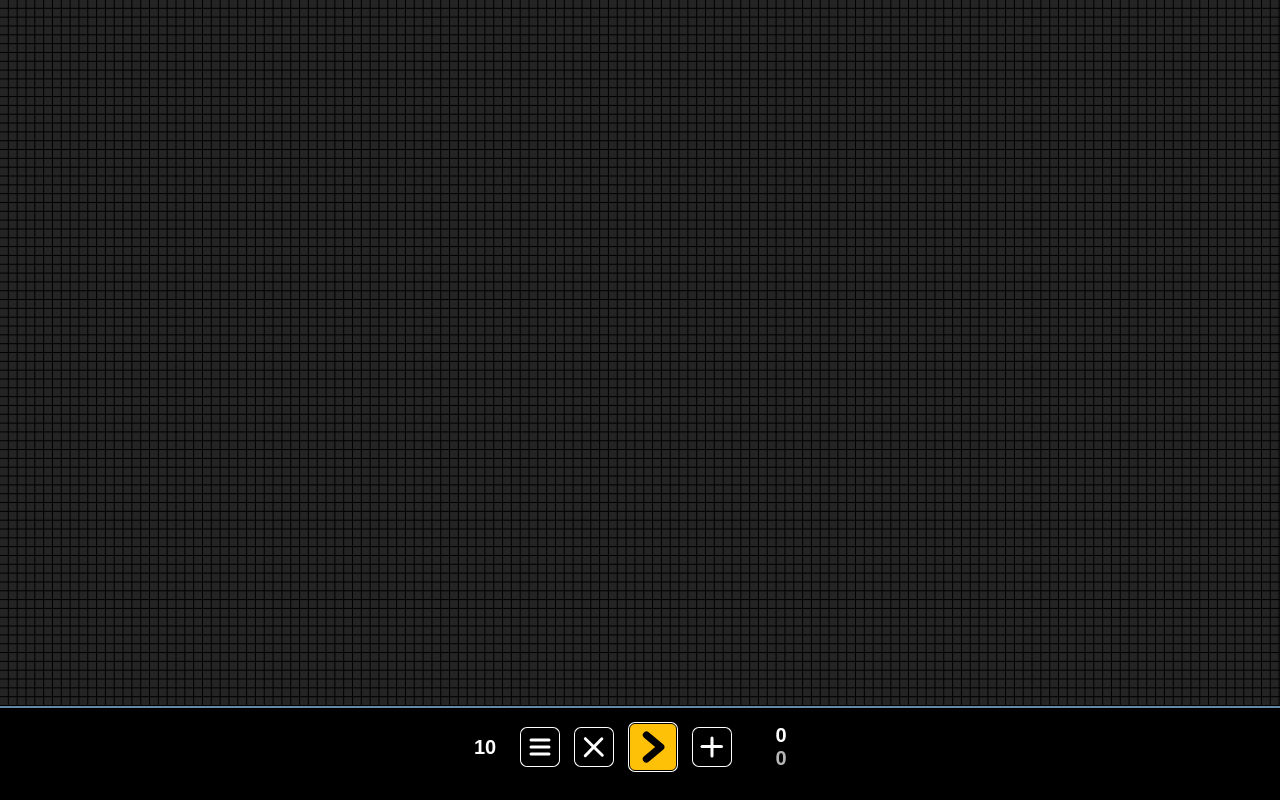
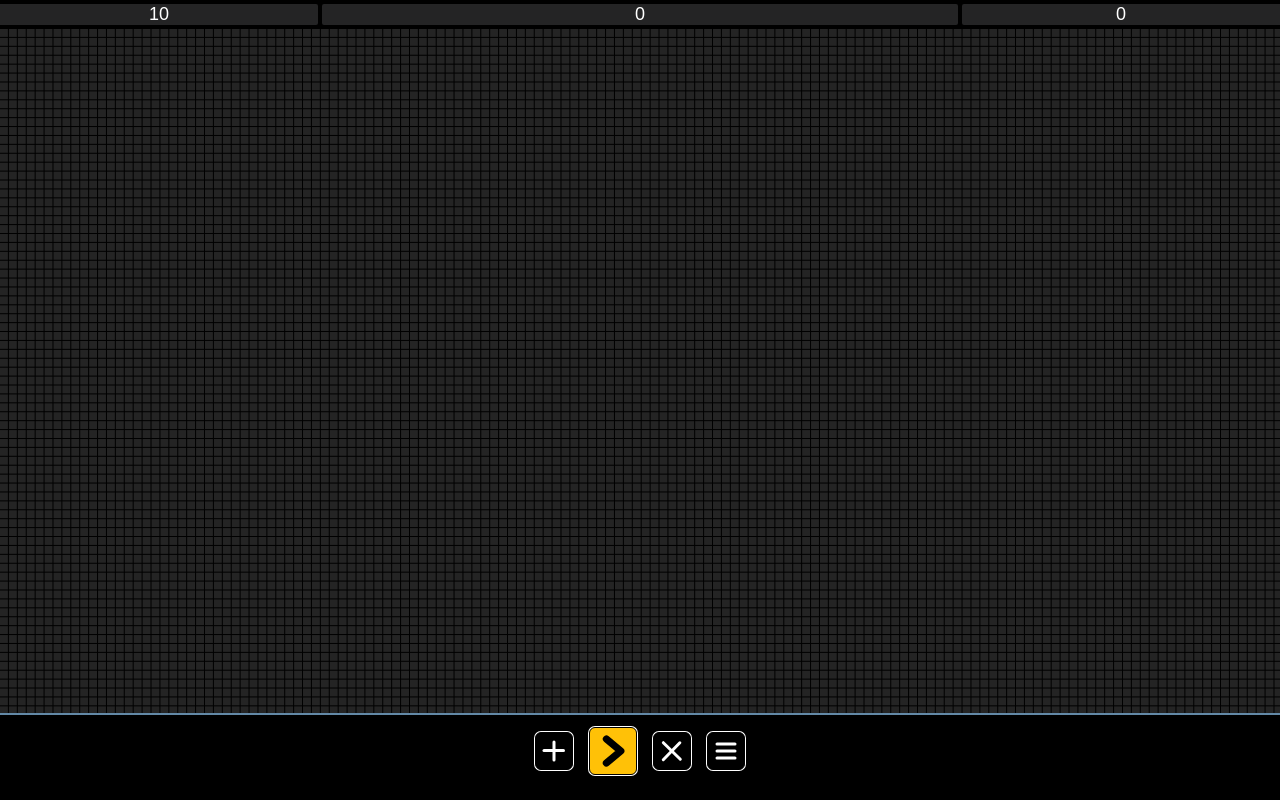
Before and after one commit to dmitrysidorenko/cellular-automata, a React (Create React App) app: page / in a window 1280 px wide. Built offline with nearby package versions, Linux system fonts and the light colour scheme.

Commit message:
move score on top

```diff
--- a/src/index.css
+++ b/src/index.css
@@ -16,7 +16,7 @@ body,
   margin: 0;
   /* background: #1d1c1c; */
   background: var(--Background);
-  color: rgb(182, 182, 182);
+  color: var(--Text);
 }
 
 * {
--- a/src/lib/Game.ts
+++ b/src/lib/Game.ts
@@ -509,7 +509,7 @@ export class Game implements IGame {
           }
           drawPoint(this.ctx, cell, x, y, this.options, color, k);
         } else {
-          debugger;
+          // debugger;
         }
       }
     }
--- a/src/views/Game/Game.css
+++ b/src/views/Game/Game.css
@@ -25,7 +25,7 @@
   border-top: 2px solid #171616;
   will-change: height;
   transition: height 300ms ease;
-  height: 94px;
+  height: 91px;
   overflow: hidden;
 }
 .Controls.expand {
@@ -36,9 +36,8 @@
   display: flex;
   justify-content: center;
   align-items: center;
-  flex-direction: row-reverse;
   width: 100%;
-  padding: 15px 0;
+  padding: 12px 0 15px 0;
 }
 .Controls > .extra {
   width: 100%;
@@ -157,3 +156,35 @@
   font-size: 20px;
   text-align: center;
 }
+
+.dashboard {
+  font-weight: 500;
+  font-size: 18px;
+  width: 100%;
+  text-align: center;
+  display: flex;
+  justify-content: center;
+  align-items: center;
+  padding: 4px 0px;
+  /* border-bottom: 2px solid #171616; */
+}
+
+.dashboard > .dashboard__left {
+  width: 25%;
+  text-align: center;
+  background-color: #242425;
+  border-radius: 0 2px 2px 0;
+}
+.dashboard > .dashboard__score {
+  width: 50%;
+  text-align: center;
+  background-color: #242425;
+  margin: 0 4px;
+  border-radius: 2px;
+}
+.dashboard > .dashboard__steps {
+  width: 25%;
+  text-align: center;
+  background-color: #242425;
+  border-radius: 2px 0 0 2px;
+}
--- a/src/views/Game/Game.tsx
+++ b/src/views/Game/Game.tsx
@@ -76,12 +76,14 @@ const calcScaledCellWidth = (
   return cellWidth * scale;
 };
 
-interface IScoreProps {
+interface IDashboardProps {
   game: Game;
+  borderColor: string;
 }
-const Score = ({ game }: IScoreProps) => {
-  const ref = useRef<HTMLDivElement | null>(null);
-  const stepRef = useRef<HTMLDivElement | null>(null);
+const Dashboard = ({ game, borderColor }: IDashboardProps) => {
+  const scoreRef = useRef<HTMLDivElement | null>(null);
+  const leftRef = useRef<HTMLDivElement | null>(null);
+  const stepsRef = useRef<HTMLDivElement | null>(null);
   useEffect(() => {
     let timeout: any = null;
     const updateScore = () => {
@@ -95,12 +97,15 @@ const Score = ({ game }: IScoreProps) => {
           : game.scoreVelocity < 6000
           ? game.colors.oldCell
           : game.colors.liveCell;
-      if (ref.current) {
-        ref.current.innerText = game.score.toLocaleString();
-        ref.current.style.color = color;
+      if (scoreRef.current) {
+        scoreRef.current.innerText = game.score.toLocaleString();
+        scoreRef.current.style.color = color;
       }
-      if (stepRef.current) {
-        stepRef.current.innerText = game.currentStep.toLocaleString();
+      if (leftRef.current) {
+        leftRef.current.innerText = game.steps.toLocaleString();
+      }
+      if (stepsRef.current) {
+        stepsRef.current.innerText = game.currentStep.toLocaleString();
       }
       timeout = setTimeout(updateScore, 1000 / 30);
     };
@@ -109,42 +114,12 @@ const Score = ({ game }: IScoreProps) => {
   }, []);
 
   return (
-    <div className="score">
-      <div ref={ref} />
-      <div ref={stepRef} />
+    <div className="dashboard" style={{ borderColor }}>
+      <div className="dashboard__left" ref={leftRef} />
+      <div className="dashboard__score" ref={scoreRef} />
+      <div className="dashboard__steps" ref={stepsRef} />
     </div>
   );
-};
-
-interface IStepsProps {
-  game: Game;
-}
-const Steps = ({ game }: IScoreProps) => {
-  const ref = useRef<HTMLDivElement | null>(null);
-  useEffect(() => {
-    let timeout: any = null;
-    const updateScore = () => {
-      const color =
-        game.steps > 8
-          ? "#ffffff"
-          : game.score > 6
-          ? game.colors.superOldCell
-          : game.score > 4
-          ? game.colors.veryOldCell
-          : game.score > 2
-          ? game.colors.oldCell
-          : game.colors.liveCell;
-      if (ref.current) {
-        ref.current.innerText = game.steps.toLocaleString();
-        ref.current.style.color = color;
-      }
-      timeout = setTimeout(updateScore, 1000 / 30);
-    };
-    updateScore();
-    return () => clearTimeout(timeout);
-  }, []);
-
-  return <div ref={ref} className="steps" />;
 };
 
 type IGameComponentProps = {
@@ -365,7 +340,6 @@ function GameView() {
         }}
       >
         <div className="buttons">
-          <Score game={game} />
           <PlasticButton
             type="regular"
             size="small"
@@ -427,7 +401,6 @@ function GameView() {
           >
             {messages.menuBtn}
           </PlasticButton>
-          <Steps game={game} />
         </div>
         <div className="extra">
           <div className="grid-size-buttons">
@@ -464,6 +437,12 @@ function GameView() {
         ref={playgroundRef}
         unselectable="on"
       >
+        <Dashboard
+          game={game}
+          borderColor={
+            [Colors.Secondary, Colors.Danger, Colors.Secondary][appState]
+          }
+        />
         <Playground minScale={1} maxScale={20} refApi={playgroundStateRef}>
           <GameComponent
             game={game}
```
